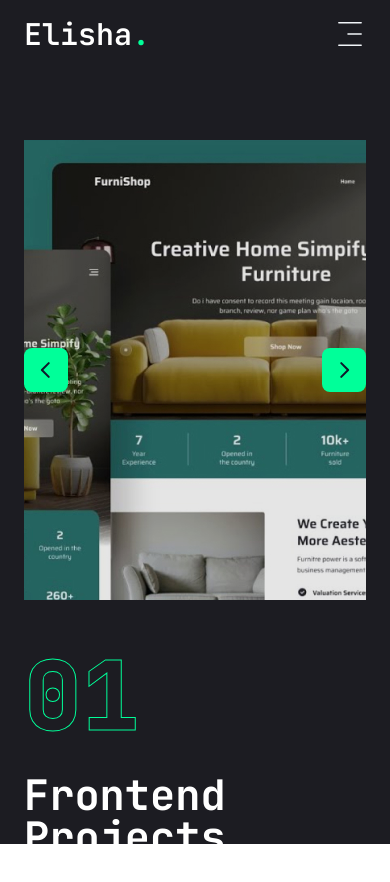
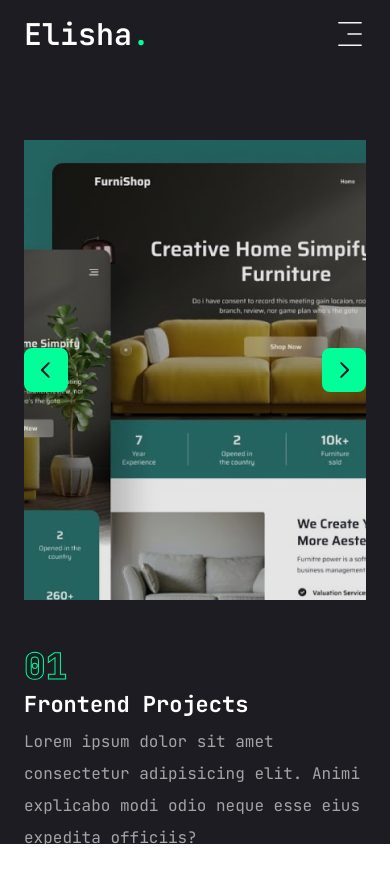
Before and after one commit to elishabhatti/elisha-portfolio, a Next.js app: page /work in a window 390 px wide. Shown: the top 882 px of the page. Built offline with nearby package versions, Linux system fonts and the light colour scheme.

Commit message:
added some responsiveness in the text

```diff
--- a/app/work/page.jsx
+++ b/app/work/page.jsx
@@ -71,13 +71,13 @@ const Work = () => {
       <div className="container mx-auto">
         <div className="flex flex-col xl:flex-row xl:gap-[30px]">
           <div className="w-full xl:w-[50%] xl:h-[460px] flex flex-col xl:justify-between order-2 xl:order-none">
-            <div className="group flex flex-col gap-[30px] h-[50%]">
+            <div className="group flex flex-col xl:gap-[30px] gap-[10px] h-[50%]">
               {/* outline num */}
-              <div className="text-8xl leading-none font-extrabold text-transparent text-outline">
+              <div className="xl:text-8xl text-4xl leading-none font-extrabold text-transparent text-outline">
                 {project.num}
               </div>
               {/* project category */}
-              <h2 className="text-[42px] font-bold leading-none text-white group-hover:text-[#00ff99] transition-all duration-500 capitalize">
+              <h2 className="xl:text-[42px] text-[22px] font-bold leading-none text-white group-hover:text-[#00ff99] transition-all duration-500 capitalize">
                 {project.category} projects
               </h2>
               {/* project description */}
@@ -86,7 +86,7 @@ const Work = () => {
               <ul className="flex gap-4">
                 {project.stack.map((item, index) => {
                   return (
-                    <li key={index} className="text-xl text-[#00ff99]">
+                    <li key={index} className="xl:text-xl text-md text-[#00ff99]">
                       {item.name}
                       {/* remove the last coma */}
                       {index !== project.stack.length - 1 && ","}
```
